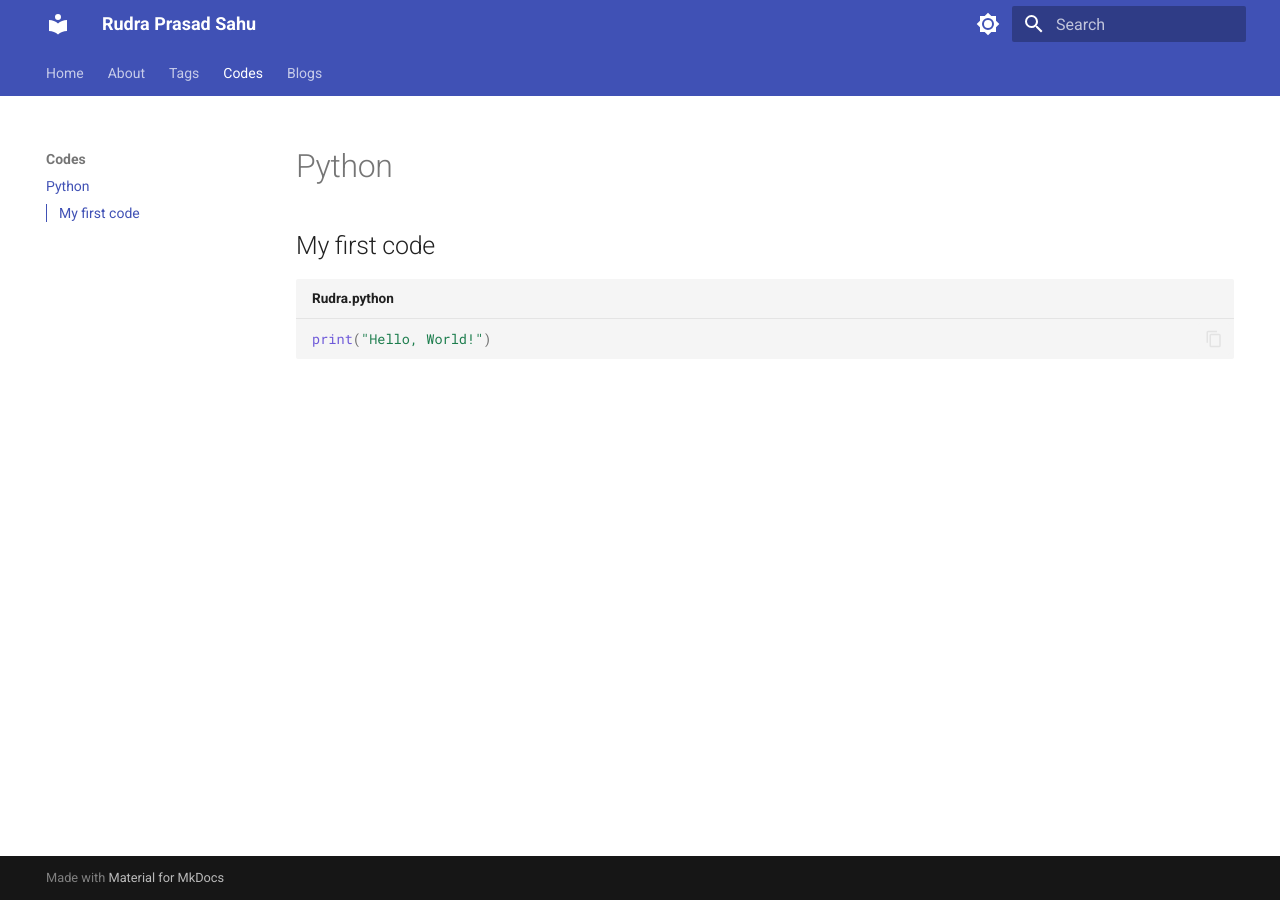
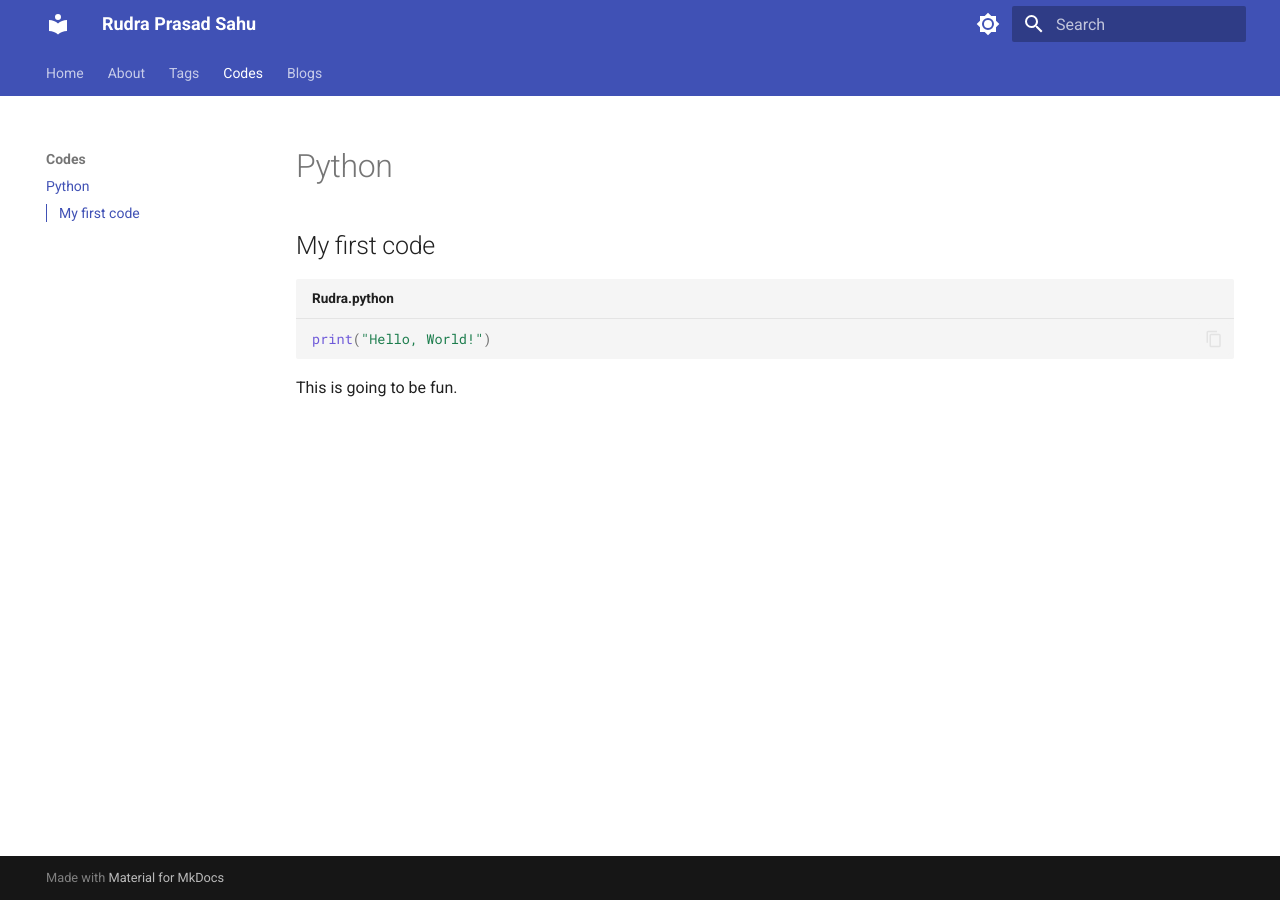
Before and after one commit to rudraprsd/rudraprsd.github.io, an MkDocs documentation site: the page built from docs/coding/hello_world.md, in a window 1280 px wide. Built offline with MkDocs 1.6.1 and Material for MkDocs 9.7.7, drawn with Linux system fonts in a browser that asks for light colours.

Commit message:
Test: another commit

````diff
--- a/docs/coding/hello_world.md
+++ b/docs/coding/hello_world.md
@@ -3,3 +3,5 @@
 ```python title="Rudra.python"
 print("Hello, World!")
 ```
+
+This is going to be fun.
````
